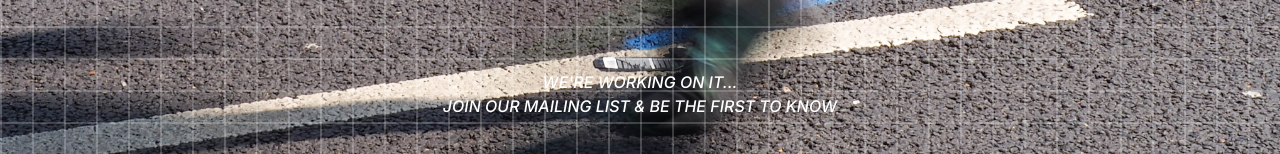
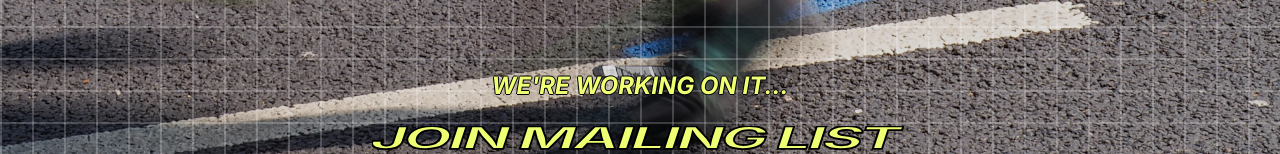
Before and after one commit to GreenEagleKing/we-slaps, a React (Vite) app: page / in a window 1280 px wide. Shown: the part 646-800 px from the top of the page. Built offline with nearby package versions, Linux system fonts and the light colour scheme.

Commit message:
Updated PFM file and new join waiting list style

```diff
--- a/src/App.tsx
+++ b/src/App.tsx
@@ -4,8 +4,8 @@ import { ReactComponent as SlapsLogo } from "./components/SlapsLogo";
 import { motion } from "framer-motion";
 import Footer from "./components/Footer";
 // import pfmForWebVideo from "./assets/PFMforWeb.webm";
-import PFMRotateMac from "./assets/PFMRotateOnlyMacV2.mp4";
-// import PFMRotateWin from "./assets/PFMRotateOnlyWinWebM.webm";
+import PFMRotateMac from "./assets/PFMRotateOnlyMac_hevc_with_alpha.mp4";
+import PFMRotateWin from "./assets/PFMRotateOnlyWinWebM.webm";
 import ldnMarathon from "./assets/ldnMarathon2025-105.jpg";
 
 export default function App() {
@@ -25,16 +25,15 @@ export default function App() {
           animate={{ opacity: 1 }}
           transition={{ duration: 1 }}
         >
-          <section
-            style={{
-              backgroundImage: `url(${ldnMarathon})`,
-              backgroundSize: "cover",
-              backgroundPosition: "center",
-              backgroundRepeat: "no-repeat",
-            }}
-          >
+          <div className="relative w-full min-h-screen bg-black">
+            <img
+              src={ldnMarathon}
+              alt="London Marathon"
+              className="absolute top-0 left-0 w-full h-full object-cover opacity-85 bg-blend-multiply"
+            />
+
             <div
-              className="w-full min-h-screen grid grid-rows-[auto_1fr_auto] grid-cols-1
+              className="relative w-full min-h-screen grid grid-rows-[auto_1fr_auto] grid-cols-1
              grid-areas-layout bg-[linear-gradient(to_right,rgba(255,255,255,0.2)_2px,transparent_2px),linear-gradient(to_bottom,rgba(255,255,255,0.2)_2px,transparent_2px)] bg-[size:2rem_2rem]"
             >
               <div className="area-logo flex mt-12 sm:mt-16 justify-center">
@@ -51,7 +50,7 @@ export default function App() {
                   {isIOS ? (
                     <source src={PFMRotateMac} type="video/mp4; codecs=hvc1" />
                   ) : (
-                    <source src={PFMRotateMac} type="video/webm" />
+                    <source src={PFMRotateWin} type="video/webm" />
                   )}
                   Your browser does not support the video tag.
                 </video>
@@ -64,19 +63,14 @@ export default function App() {
                   SHARED EXPERIENCES, WE'RE BRIDGING THE GAP BETWEEN HEALTH AND
                   SKIN HEALTH.
                 </p>
-                <div className="h-3 sm:h-12"></div>{" "}
-                <p className="font-display font-medium italic uppercase text-center text-white text-sm sm:text-base">
-                  We're working on it...
-                  <br />
-                  Join our mailing list & be the first to know
-                </p>
+                <div className="h-3 sm:h-12"></div>
                 <MailingList />
               </div>
               <div className="area-footer pb-10 sm:pb-24 flex justify-center">
                 <Footer />
               </div>
             </div>
-          </section>
+          </div>
         </MotionDiv>
       </div>
     </>
--- /dev/null
+++ b/src/components/JoinWaitingList.tsx
@@ -0,0 +1,72 @@
+import type { SVGProps } from "react";
+
+const JoinWaitingList = (props: SVGProps<SVGSVGElement>) => (
+  <svg
+    xmlns="http://www.w3.org/2000/svg"
+    viewBox="0 0 560 30"
+    fill="currentColor"
+    {...props}
+  >
+    <path
+      className="fill-lime-slaps stroke-black stroke-2 stroke-black stroke-2 "
+      d="M27.6196.3164l-5.4985,16.5273c-.3794,1.1484-1.2168,2.0098-2.5127,2.584-1.2954.5742-2.8599.8604-4.6929.8604-1.6431,0-2.918-.2129-3.8237-.6396s-1.3589-1.0557-1.3589-1.8877c0-.0957.0107-.2109.0317-.3477.0205-.1367.0791-.3584.1738-.6641s.2476-.7529.458-1.3428H.7266c-.2109.6426-.3687,1.1484-.4741,1.5166-.1055.3691-.1738.6553-.2051.8613-.0317.2051-.0474.3926-.0474.5605,0,1.875,1.248,3.3154,3.7446,4.3213,2.4966,1.0068,5.9146,1.5098,10.2544,1.5098,4.8877,0,8.8643-.6426,11.9297-1.9277s4.9878-3.1133,5.7676-5.4834L37.1631.3164h-9.5435Z"
+    />
+    <path
+      className="fill-lime-slaps stroke-black stroke-2"
+      d="M79.1494,4.4082c-1.6016-1.4316-3.8081-2.5254-6.6206-3.2783s-6.0835-1.1299-9.8125-1.1299c-3.9395,0-7.5005.3926-10.6812,1.1777-3.1816.7842-5.9048,1.8535-8.1689,3.207-2.2651,1.3535-3.9976,2.9053-5.1987,4.6533-1.2007,1.749-1.8013,3.5869-1.8013,5.5146,0,2.0332.7949,3.7686,2.3862,5.2061,1.5903,1.4385,3.8022,2.5342,6.6362,3.2871,2.833.7529,6.1147,1.1299,9.8438,1.1299,3.9395,0,7.4897-.3926,10.6499-1.1777,3.1602-.7842,5.8726-1.8535,8.1372-3.207s4.0024-2.9053,5.2144-4.6533c1.2114-1.749,1.8169-3.5869,1.8169-5.5146,0-2.0439-.8008-3.7822-2.4014-5.2148ZM70.8696,13.2568c-.6533,1.2119-1.6431,2.3174-2.9707,3.3184-1.3271,1.001-2.9702,1.8037-4.9297,2.4092-1.9595.6064-4.2344.9092-6.8257.9092-1.981,0-3.687-.2031-5.1196-.6084-1.4331-.4053-2.5337-1.0059-3.3022-1.8018-.7695-.7949-1.1538-1.7773-1.1538-2.9463,0-1.2109.332-2.418.9956-3.6182.6636-1.2012,1.6592-2.3047,2.9863-3.3105s2.9707-1.8115,4.9297-2.418c1.9595-.6055,4.2451-.9082,6.8579-.9082,1.959,0,3.6548.2031,5.0879.6084,1.4321.4053,2.5278,1.0029,3.2861,1.793.7588.79,1.1377,1.7695,1.1377,2.9395,0,1.2109-.3267,2.4229-.9795,3.6338Z"
+    />
+    <polygon
+      className="fill-lime-slaps stroke-black stroke-2"
+      points="89.0908 .3164 81.2852 23.8594 90.9238 23.8594 98.7295 .3164 89.0908 .3164"
+    />
+    <path
+      className="fill-lime-slaps stroke-black stroke-2"
+      d="M131.2349,11.6133c-.2109.6436-.4321,1.417-.6636,2.3232-.2319.9062-.4478,1.8516-.6479,2.8359-.0938.4624-.1782.9106-.2559,1.3486-.2729-.5596-.5547-1.0908-.8501-1.5771-.5371-.8848-1.0747-1.6807-1.6118-2.3867-.5371-.7051-1.0693-1.3477-1.5957-1.9268L114.707.3164h-10.6812l-7.8057,23.543h9.8599l3.5708-10.8232c.1899-.5371.3794-1.2197.5688-2.0469.1899-.8262.3999-1.7617.6323-2.8047.1445-.6509.2949-1.3389.4478-2.0439.5054.7598.9658,1.4521,1.3691,2.0605.6211.9375,1.2217,1.7822,1.8013,2.5361.5791.7529,1.2271,1.5244,1.9434,2.3145l9.9229,10.8076h10.6816L144.8237.3164h-9.8599l-3.729,11.2969Z"
+    />
+    <path
+      className="fill-lime-slaps stroke-black stroke-2"
+      d="M199.1528.3164l-11.124,10.8076c-.4634.5059-1.0322,1.1592-1.7065,1.959-.6743.8008-1.3745,1.6621-2.1011,2.584-.7139.9048-1.395,1.7852-2.0479,2.644-.0825-.8491-.1787-1.7217-.291-2.6206-.1157-.9268-.2422-1.793-.3789-2.5996-.1372-.8057-.29-1.4609-.4585-1.9668l-4.0449-10.8076h-14.7896l-7.8057,23.543h9.5752l3.666-11.0918c.1685-.5273.3633-1.1777.5845-1.9521.2212-.7734.4585-1.6055.7109-2.4961.2529-.8896.5059-1.7852.7588-2.6865.0952-.3398.1904-.6621.2856-.9844.145.707.2817,1.4019.4409,2.1299.2739,1.2539.5479,2.4053.8218,3.4531.2734,1.0479.5161,1.8936.7271,2.5361l4.2661,11.0918h8.1216l11.4712-11.0918c.4844-.4844,1.0635-1.0908,1.7383-1.8174.6738-.7266,1.4009-1.5273,2.1802-2.4014.7793-.875,1.5693-1.7783,2.3701-2.71.4009-.4668.7905-.9272,1.1704-1.3818-.1348.3672-.2749.7427-.4277,1.1367-.3477.8955-.6899,1.791-1.0269,2.6865-.3374.8945-.6533,1.7324-.9482,2.5117-.2949.7803-.5371,1.4385-.7266,1.9756l-3.666,11.0918h9.7017L214.0054.3164h-14.8525Z"
+    />
+    <path
+      className="fill-lime-slaps stroke-black stroke-2"
+      d="M232.6382.3164l-23.8911,23.543h11.0293l5.3228-5.4668h16.7266l1.8096,5.4668h10.334L245.2788.3164h-12.6406ZM228.7754,14.6162l2.0615-2.1172c1.3691-1.4648,2.7808-3.082,4.2344-4.8516.9316-1.1343,1.917-2.3369,2.9263-3.5703.2285,1.2705.4619,2.5024.708,3.6494.3794,1.7695.7686,3.3604,1.1694,4.7725l.7007,2.1172h-11.8003Z"
+    />
+    <polygon
+      className="fill-lime-slaps stroke-black stroke-2"
+      points="264.3535 .3164 256.5479 23.8594 266.1865 23.8594 273.9922 .3164 264.3535 .3164"
+    />
+    <polygon
+      className="fill-lime-slaps stroke-black stroke-2"
+      points="288.9268 .3164 279.2881 .3164 271.4824 23.8594 301.4409 23.8594 302.7681 19.8613 282.4482 19.8613 288.9268 .3164"
+    />
+    <polygon
+      className="fill-lime-slaps stroke-black stroke-2"
+      points="312.647 .3164 304.8413 23.8594 314.48 23.8594 322.2856 .3164 312.647 .3164"
+    />
+    <path
+      className="fill-lime-slaps stroke-black stroke-2"
+      d="M358.52.3164l-3.729,11.2969c-.2109.6436-.4321,1.417-.6636,2.3232-.2319.9062-.4478,1.8516-.6479,2.8359-.0942.4624-.1782.9106-.2559,1.3486-.2729-.5596-.5547-1.0908-.8501-1.5771-.5371-.8848-1.0747-1.6807-1.6118-2.3867-.5371-.7051-1.0693-1.3477-1.5957-1.9268l-10.9028-11.9141h-10.6812l-7.8057,23.543h9.8599l3.5708-10.8232c.1899-.5371.3794-1.2197.5688-2.0469.1899-.8262.3999-1.7617.6323-2.8047.1445-.6509.2949-1.3389.4478-2.0439.5059.7598.9658,1.4521,1.3691,2.0605.6211.9375,1.2217,1.7822,1.8013,2.5361.5791.7529,1.2271,1.5244,1.9434,2.3145l9.9229,10.8076h10.6816l7.8057-23.543h-9.8599Z"
+    />
+    <path
+      className="fill-lime-slaps stroke-black stroke-2"
+      d="M381.9556,7.5293c1.3477-.9844,3.0068-1.7725,4.9771-2.3623,1.9697-.5898,4.2188-.8848,6.7471-.8848,1.2642,0,2.3804.082,3.3496.2451.9688.1631,1.8062.4023,2.5122.7188.7056.3164,1.269.6982,1.6909,1.1455.4214.4482.7056.9561.853,1.5244h9.7969c.0835-1.2002-.3164-2.2881-1.2012-3.2627-.8848-.9736-2.1387-1.8086-3.7603-2.5039-1.6226-.6953-3.5396-1.2275-5.752-1.5967-2.2119-.3682-4.6245-.5527-7.2363-.5527-3.8979,0-7.4321.3926-10.6025,1.1777-3.1709.7842-5.8887,1.8594-8.1533,3.2227-2.2646,1.3643-4.0083,2.9209-5.23,4.6699-1.2222,1.748-1.833,3.5859-1.833,5.5137,0,1.9805.7744,3.6875,2.3228,5.1201,1.5488,1.4326,3.7451,2.5361,6.5889,3.3096,2.8442.7744,6.2256,1.1621,10.1445,1.1621,2.8857,0,5.6138-.2188,8.1846-.6562,2.5703-.4365,4.877-1.0771,6.9209-1.9199,2.043-.8428,3.7495-1.8672,5.1191-3.0732s2.3071-2.5781,2.8125-4.1162l1.0112-3.0967h-19.5928l-1.2007,3.666h10.2007c-.3794.9072-1.0811,1.7192-2.1426,2.4248-1.1802.7852-2.6968,1.3965-4.5503,1.833-1.8545.4375-3.9614.6562-6.3203.6562-3.0762,0-5.478-.4639-7.2056-1.3906s-2.5913-2.2695-2.5913-4.0293c0-1.2324.3525-2.4512,1.0591-3.6582.7056-1.2061,1.7324-2.3008,3.0811-3.2861Z"
+    />
+    <polygon
+      className="fill-lime-slaps stroke-black stroke-2"
+      points="440.7412 .3164 431.1025 .3164 423.2969 23.8594 453.2554 23.8594 454.5825 19.8613 434.2627 19.8613 440.7412 .3164"
+    />
+    <polygon
+      className="fill-lime-slaps stroke-black stroke-2"
+      points="464.4609 .3164 456.6553 23.8594 466.2939 23.8594 474.0996 .3164 464.4609 .3164"
+    />
+    <path
+      className="fill-lime-slaps stroke-black stroke-2"
+      d="M510.7446,3.3662c-1.2222-1.0537-3.0811-1.8779-5.5776-2.4736-2.4966-.5947-5.4829-.8926-8.959-.8926-3.4131,0-6.4995.2979-9.2593.8926-2.7603.5957-5.0298,1.4248-6.8101,2.4893-1.7808,1.0635-2.8916,2.3066-3.334,3.7285-.5688,1.749.1313,3.1338,2.1016,4.1562,1.9697,1.0215,4.8081,1.7637,8.5166,2.2275l4.9932.6475c1.6641.2109,3.0542.4453,4.1714.7031,1.1162.2588,1.9326.5693,2.4492.9326.5156.3633.6792.8135.4897,1.3506-.1899.6006-.7168,1.1279-1.5801,1.5801-.8643.4531-1.9805.8037-3.3501,1.0508-1.3696.248-2.9072.3721-4.6138.3721-1.749,0-3.2603-.1318-4.5347-.3955-1.2749-.2627-2.2388-.6611-2.8916-1.1934-.6533-.5312-.9062-1.1924-.7583-1.9824h-9.3857c-.4639,1.6641-.0474,3.0654,1.248,4.2031,1.2959,1.1377,3.2974,1.9961,6.0044,2.5752s5.9463.8691,9.7178.8691c3.8125,0,7.1152-.29,9.9067-.8691s5.0298-1.3984,6.7153-2.457,2.7598-2.2988,3.2236-3.7207c.3159-1.001.2417-1.8779-.2212-2.6309-.4639-.7529-1.2485-1.4062-2.3545-1.96-1.106-.5527-2.4492-1.0156-4.0293-1.3896s-3.3179-.6768-5.2144-.9092l-4.0449-.5215c-1.2852-.1582-2.4648-.3574-3.5391-.6006-1.0747-.2422-1.8965-.5547-2.4648-.9395-.5688-.3848-.7588-.8613-.5688-1.4307.1895-.5264.6475-.9951,1.3745-1.4062.7266-.4102,1.7065-.7314,2.939-.9639,1.2324-.2314,2.6704-.3477,4.3135-.3477,2.4224,0,4.2661.2607,5.5303.7822s1.833,1.251,1.7065,2.1885h9.291c.4209-1.3906.0205-2.6123-1.2012-3.665Z"
+    />
+    <polygon
+      className="fill-lime-slaps stroke-black stroke-2"
+      points="516.1685 .3164 514.8408 4.3135 529.252 4.3135 522.7734 23.8594 532.4434 23.8594 538.9219 4.3135 553.3008 4.3135 554.627 .3164 516.1685 .3164"
+    />
+  </svg>
+);
+export { JoinWaitingList as ReactComponent };
--- a/src/components/MailingList.tsx
+++ b/src/components/MailingList.tsx
@@ -1,5 +1,6 @@
 import { motion } from "framer-motion";
 import { useState } from "react";
+import { ReactComponent as JoinWaitingList } from "./JoinWaitingList";
 
 const MailingList: React.FC = () => {
   const [mailingSubmissionState, setMailingSubmissionState] = useState<
@@ -72,13 +73,18 @@ const MailingList: React.FC = () => {
   const MotionDiv = motion.create("div");
 
   return (
+    <div className="flex flex-col gap-6">
+      <p className="font-display font-bold italic uppercase text-center text-lime-slaps [text-shadow:1px_0_0_#000,-1px_0_0_#000,0_1px_0_#000,0_-1px_0_#000] text-2xl sm:text-2xl ">
+        We're working on it...
+      </p>
+      <JoinWaitingList />
       <MotionDiv
         whileHover={{
           scale: mailingSubmissionState === "idle" ? 1.05 : getScale(),
         }}
         animate={{ scale: getScale() }}
         transition={{ type: "spring", stiffness: 300, damping: 20 }}
-      className={`mt-4 mb-12 `}
+        className={`mb-12 `}
       >
         <form onSubmit={submitEmail} className="flex justify-between gap-4">
           <input
@@ -103,6 +109,7 @@ const MailingList: React.FC = () => {
           </button>
         </form>
       </MotionDiv>
+    </div>
   );
 };
 
```
Also changed, not shown: 2 other files (tests, documents, lock files or other folders). Lines whose indentation alone changed are shown as unchanged.
